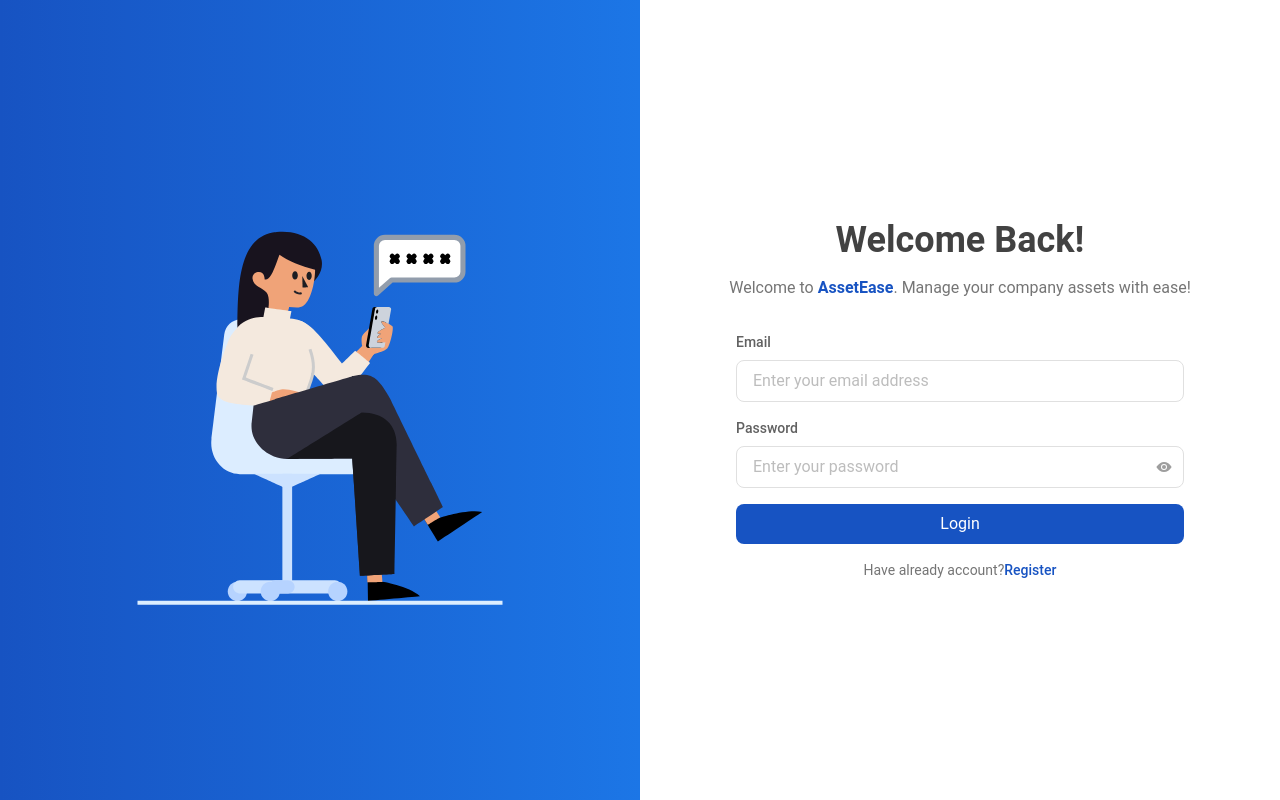
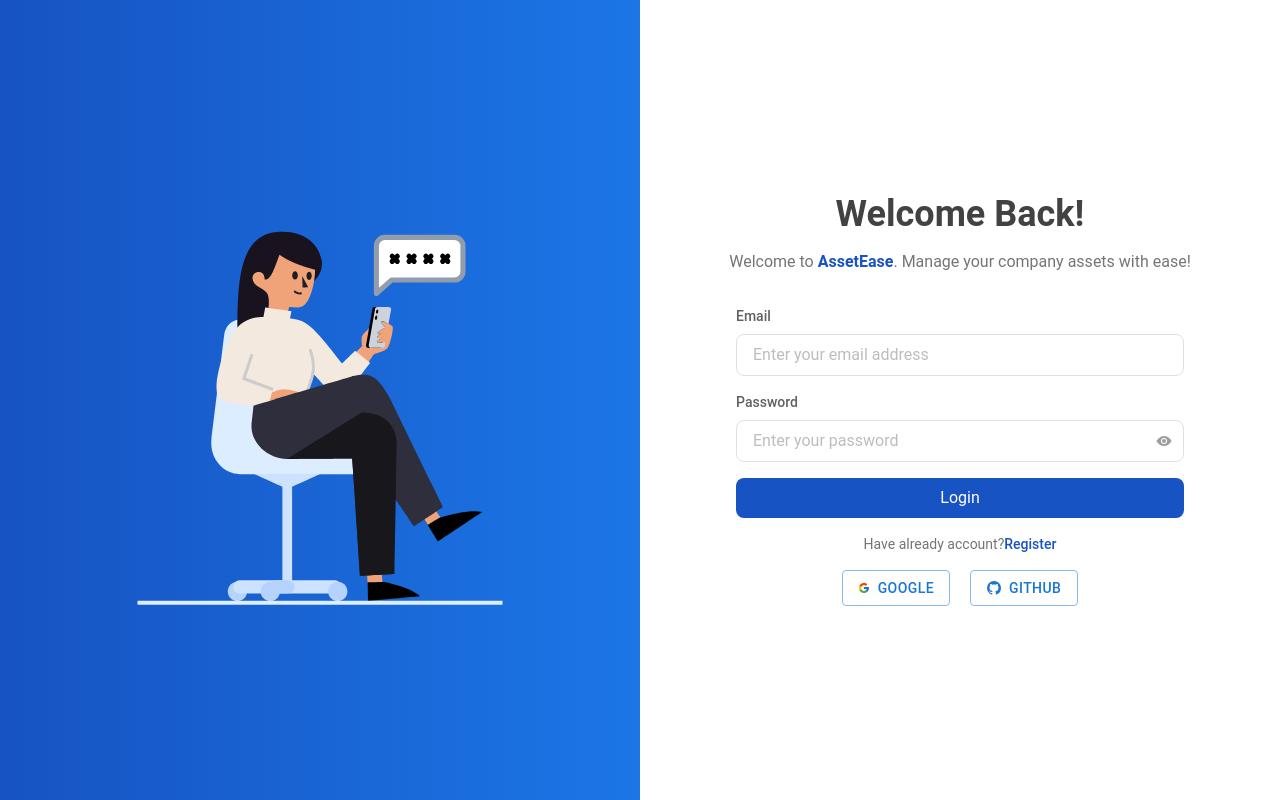
Before and after one commit to TamimAhmedCD/asset-ease, a React (Vite) app: page /login in a window 1280 px wide. Built offline with nearby package versions, Linux system fonts and the light colour scheme; no server answers.

Commit message:
all user login page socila login implement done

```diff
--- a/src/Pages/Login/Login.jsx
+++ b/src/Pages/Login/Login.jsx
@@ -6,6 +6,7 @@ import { IoEye, IoEyeOff } from "react-icons/io5";
 import { useForm } from "react-hook-form";
 import Swal from "sweetalert2";
 import useAuth from "./../../Hooks/useAuth";
+import SocialLogin from "./SocialLogin";
 
 const Login = () => {
   // navigate user
@@ -128,7 +129,7 @@ const Login = () => {
           </button>
         </form>
 
-        <p className="text-sm text-gray-600 mt-4">
+        <p className="text-sm text-gray-600 my-4">
           Have already account?
           <Link
             to="/employee-register"
@@ -137,6 +138,7 @@ const Login = () => {
             Register
           </Link>
         </p>
+        <SocialLogin></SocialLogin>
       </div>
     </div>
   );
--- a/src/Pages/Register/JoinHR/JoinHR.jsx
+++ b/src/Pages/Register/JoinHR/JoinHR.jsx
@@ -7,6 +7,7 @@ import { useForm } from "react-hook-form";
 import useAxiosPublic from "../../../Hooks/useAxiosPublic";
 import useAuth from "./../../../Hooks/useAuth";
 import Swal from "sweetalert2";
+import SocialLogin from "../../Login/SocialLogin";
 
 const JoinHR = () => {
   // Host image
@@ -282,7 +283,7 @@ const JoinHR = () => {
           </button>
         </form>
 
-        <p className="text-sm text-gray-600 mt-4">
+        <p className="text-sm text-gray-600 my-4">
           Already have an account?{" "}
           <Link
             to="/login"
@@ -291,6 +292,7 @@ const JoinHR = () => {
             Log in
           </Link>
         </p>
+        <SocialLogin></SocialLogin>
       </div>
     </div>
   );
```
Also changed, not shown: src/Pages/Register/JoinEmployee/JoinEmployee.jsx (+4 -5 lines).
